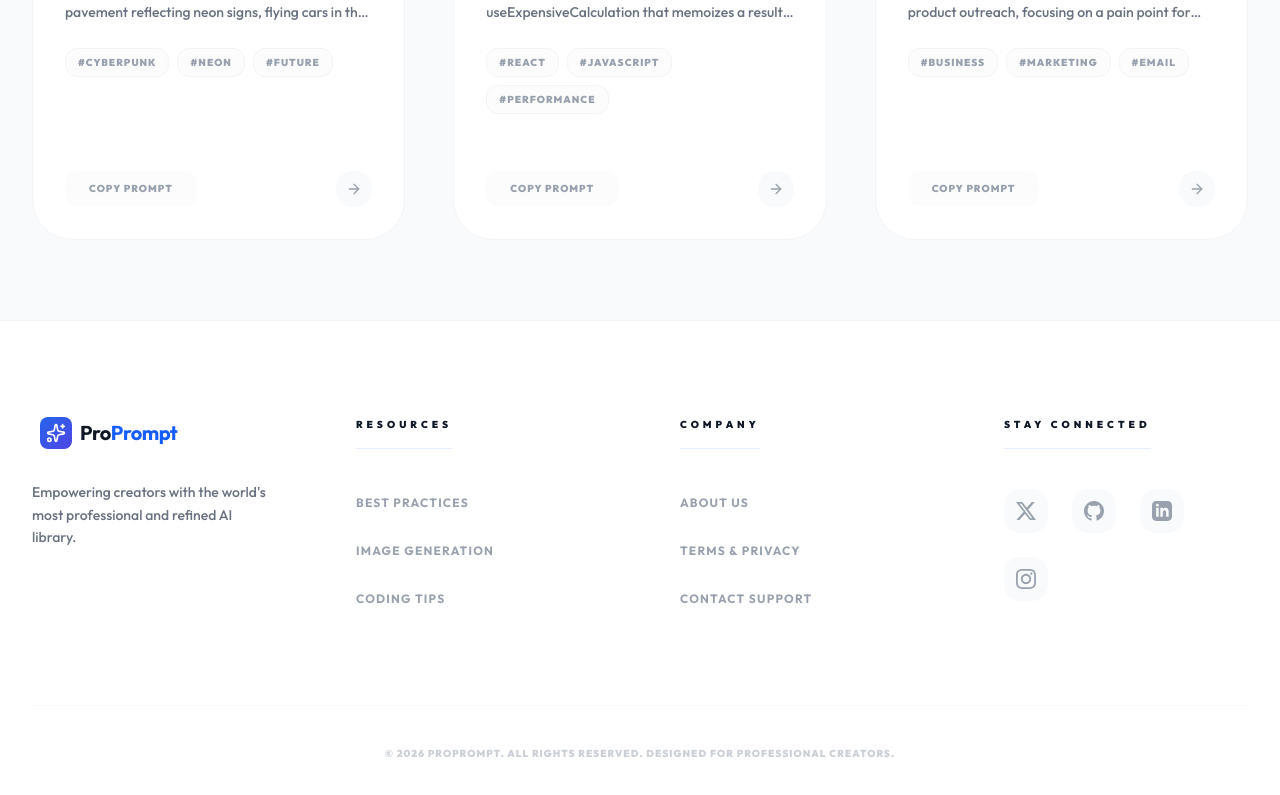
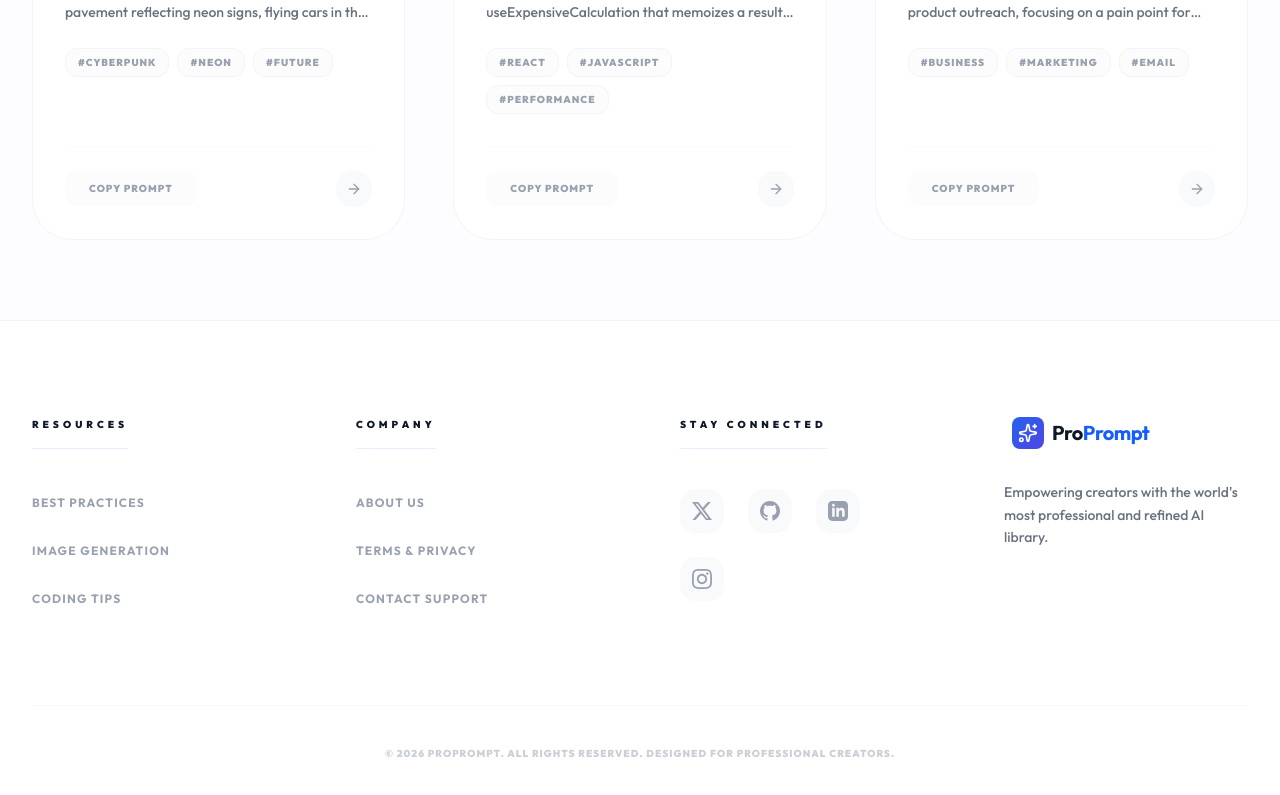
Before and after one commit to yasser8111/ProPrompt, a React (Vite) app: page /prompts in a window 1280 px wide. Shown: the part 1604-2399 px from the top of the page. Built offline with nearby package versions, Linux system fonts and the light colour scheme.

Commit message:
Fix RTL alignment issues and reposition footer logo to left

```diff
--- a/src/components/Footer.jsx
+++ b/src/components/Footer.jsx
@@ -9,21 +9,6 @@ const Footer = () => {
     <footer className="bg-white border-t border-gray-100 py-24">
       <div className="max-w-7xl mx-auto px-4 sm:px-6 lg:px-8">
         <div className="grid grid-cols-1 md:grid-cols-4 gap-20">
-          {/* Logo and Tagline */}
-          <div className="col-span-1 md:col-span-1">
-            <div className="flex items-center space-x-2 space-x-reverse mb-8 gap-2">
-              <div className="p-1.5 bgColorGradient rounded-lg">
-                <Sparkles className="w-5 h-5 text-white" />
-              </div>
-              <span className="text-xl font-bold text-gray-900 tracking-tight">
-                Pro<span className="text-blue-600">Prompt</span>
-              </span>
-            </div>
-            <p className="text-gray-500 text-sm leading-relaxed max-w-xs font-medium">
-              {t("footer.desc")}
-            </p>
-          </div>
-
           {/* Quick Links */}
           <div>
             <h3 className="text-[10px] font-black text-gray-900 uppercase tracking-[4px] mb-10 border-b border-blue-600/10 w-fit pb-4">
@@ -133,6 +118,21 @@ const Footer = () => {
               </a>
             </div>
           </div>
+
+          {/* Logo and Tagline */}
+          <div className="col-span-1 md:col-span-1">
+            <div className="flex items-center space-x-2 space-x-reverse mb-8 gap-2">
+              <div className="p-1.5 bgColorGradient rounded-lg">
+                <Sparkles className="w-5 h-5 text-white" />
+              </div>
+              <span className="text-xl font-bold text-gray-900 tracking-tight">
+                Pro<span className="text-blue-600">Prompt</span>
+              </span>
+            </div>
+            <p className="text-gray-500 text-sm leading-relaxed max-w-xs font-medium text-start">
+              {t("footer.desc")}
+            </p>
+          </div>
         </div>
 
         <div className="mt-24 pt-10 border-t border-gray-50 text-center">
--- a/src/layouts/Layout.jsx
+++ b/src/layouts/Layout.jsx
@@ -8,7 +8,7 @@ const Layout = ({ children }) => {
   const { pathname } = useLocation();
 
   return (
-    <div className="min-h-screen bg-slate-50 text-gray-900 font-sans selection:bg-blue-100 selection:text-blue-900 overflow-x-hidden">
+    <div className="min-h-screen bg-[#FDFDFF] text-gray-900 font-sans selection:bg-blue-100 selection:text-blue-900 overflow-x-hidden">
       <Navbar />
       <main className="pt-16 min-h-[calc(100vh-16rem)]">
         <AnimatePresence mode="wait">
--- a/src/pages/Home.jsx
+++ b/src/pages/Home.jsx
@@ -60,7 +60,7 @@ const Home = () => {
 
       {/* Categories Section */}
       <section className="bg-white py-32 px-4 sm:px-6 lg:px-8 border-y border-gray-50/50">
-        <div className="max-w-7xl mx-auto text-center md:text-left">
+        <div className="max-w-7xl mx-auto text-center md:text-start">
           <div className="flex flex-col md:flex-row justify-between items-end mb-20 gap-6">
             <div className="max-w-xl">
               <h2 className="text-3xl font-black text-gray-900 mb-4 tracking-tighter uppercase">{t('categories.title')}</h2>
@@ -76,7 +76,7 @@ const Home = () => {
                 viewport={{ once: true }}
                 className={`group p-10 rounded-[45px] border relative overflow-hidden transition-all duration-300 hover:shadow-2xl hover:shadow-gray-200/50 hover:bg-white hover:border-transparent cursor-pointer ${cat.color}`}
               >
-                <div className="relative z-10 text-center md:text-left">
+                <div className="relative z-10 text-center md:text-start">
                   <cat.icon className="w-10 h-10 mb-8 mx-auto md:mx-0 opacity-80" />
                   <h3 className="text-xl font-black mb-3 text-gray-900 leading-tight">{cat.title}</h3>
                   <p className="font-bold text-gray-400 group-hover:text-blue-600 transition-colors uppercase tracking-widest text-[10px]">{cat.count} {t('categories.promptsCount')}</p>
@@ -90,7 +90,7 @@ const Home = () => {
       {/* Featured Section */}
       <section className="py-40 px-4 sm:px-6 lg:px-8">
         <div className="max-w-7xl mx-auto">
-          <div className="flex flex-col md:flex-row justify-between items-center mb-20 space-y-4 md:space-y-0 text-center md:text-left">
+          <div className="flex flex-col md:flex-row justify-between items-center mb-20 space-y-4 md:space-y-0 text-center md:text-start">
             <div>
               <h2 className="text-4xl font-black text-gray-900 mb-3 tracking-tighter uppercase">{t('trending.title')}</h2>
               <p className="text-gray-500 text-lg font-medium">{t('trending.subtitle')}</p>
```
